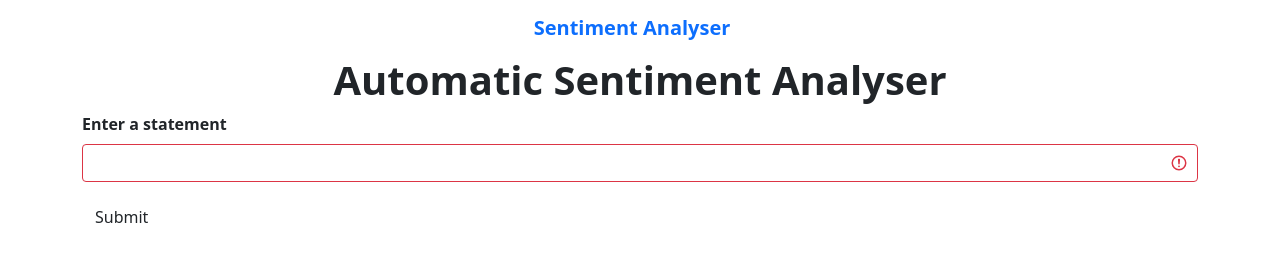
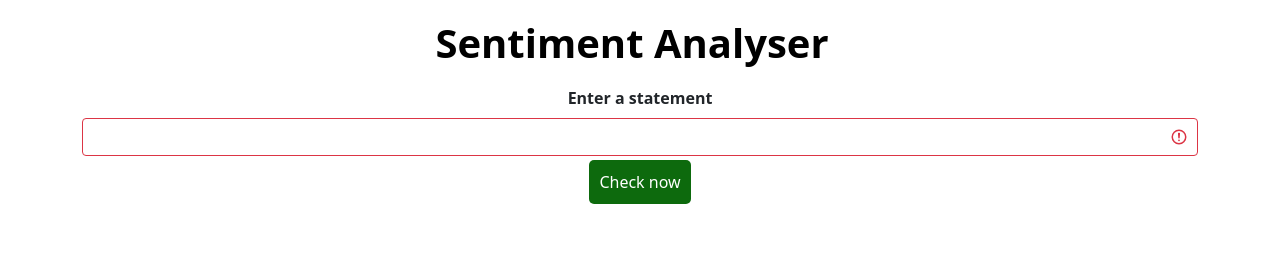
Before and after one commit to sona444/SentimentAnalysis, a Flask app: page / in a window 1280 px wide. Shown: the top 265 px of the page. Run offline with Flask 2, Linux system fonts and the light colour scheme; some libraries are stand-ins or nearby versions.

Commit message:
final changes

```diff
--- a/Covid_data/data-file.txt
+++ /dev/null
@@ -1 +0,0 @@
-Hello world
--- a/app.py
+++ b/app.py
@@ -1,3 +1,4 @@
+from crypt import methods
 from flask import Flask, render_template,request
 import pandas as pd
 import nltk
@@ -12,7 +13,7 @@ nltk.download('vader_lexicon')
 def index():
     return render_template('index.html')
 
-@app.route('/check-sentiment')
+@app.route('/check-sentiment', methods=['GET','POST'])
 def check():
     statement=request.form.get('statement')
     print(statement)
--- a/static/css/main.css
+++ b/static/css/main.css
@@ -0,0 +1,19 @@
+#upload{
+    background-color:rgb(13, 106, 13);
+    color:white;
+    border:0;
+    padding:10px;
+    border-radius:5px;
+}
+form{
+    text-align: center;
+}
+#myChart{
+    text-align: center;
+}
+.navbar-brand{
+    color:black;
+    text-align:center;
+    font-weight:800 !important;
+    font-size: 40px !important;
+}
--- a/templates/index.html
+++ b/templates/index.html
@@ -13,45 +13,67 @@
 <section class="register-form">
     <div class="container form">
     <div class="row reg-form">
-    <h1 style=" text-align:center;font-weight:800;">Automatic Sentiment Analyser</h1>
 
-        <form id="sentiment-form"  class="was-validated" style="margin-bottom:45px;">
+        <form id="sentiment-form"  class="was-validated" style="margin-bottom:45px;" >
 
             <div class="mb-3">
                 <label for="Name" class="form-label">Enter a statement</label>
-                <input type="text" class="form-control" id="statement" required />
+                <input type="text" class="form-control" id="statement" name="statement" required />
                 <div class="valid-feedback"></div>
                 <div class="invalid-feedback"></div>
+                <input type="submit" id="upload" value="Check now">
             </div>
-            <span style="width:100%;"><button type="submit" class="btn" id="btn-send">Submit</button></span>
-          </form>
+
+        </form>
 		  <div></div>
+      <div id="myChart" style="width:100%; height:500px;">
+    </div>
     </div>
   </div>
 </section>
 </main>
 <script>
-$(document).on('click', '#btn-send', function(e){
+$(document).on('submit', '#sentiment-form', function(e){
     e.preventDefault();
     var form = $('#sentiment-form');
     let statement = $('#statement').val();
+    console.log(statement);
     jsondata={
       "statement":statement,
     }
     $("#btn-send").prop("disabled", true);
     $.ajax({
-      type: "get",
+      type: "POST",
       data: jsondata,
       url:"/check-sentiment",
       dataType: "json",
         complete: function(resp){
+          const myObj = JSON.parse(resp.responseText);
           $("#btn-send").prop("disabled", false);
-          alert(resp.responseText);
+          google.charts.load('current', {'packages':['corechart']});
+          google.charts.setOnLoadCallback(drawChart);
+
+          function drawChart() {
+          var data = google.visualization.arrayToDataTable([
+            ['Sentiment', 'Percentage'],
+            ['Positive',myObj.pos],
+            ['Negative',myObj.neg],
+            ['Neutral',myObj.neu]
+          ]);
+
+          var options = {
+            title:'Sentiments of statement "' + statement + '"',
+            is3D:true
+          };
+
+          var chart = new google.visualization.PieChart(document.getElementById('myChart'));
+            chart.draw(data, options);
+          }
 		  console.log(resp.responseText);
           }
           // enabled the submit button
 
       });
 });
-</script>
+</script>-->
 {% endblock content %}
--- a/templates/layout/base.html
+++ b/templates/layout/base.html
@@ -4,6 +4,7 @@
 
 <head>
     <meta charset="utf-8">
+    <script src="https://www.gstatic.com/charts/loader.js"></script>
     <meta http-equiv="X-UA-Compatible" content="IE=edge">
     <meta name="viewport" content="width=device-width, initial-scale=1, shrink-to-fit=no">
     <title>{% block title %} Sentiment Analyser App {% endblock title %}</title>
@@ -12,7 +13,7 @@
     <script src="https://ajax.googleapis.com/ajax/libs/jquery/3.5.1/jquery.min.js"></script>
     <script src="https://cdnjs.cloudflare.com/ajax/libs/popper.js/1.12.9/umd/popper.min.js" integrity="sha384-ApNbgh9B+Y1QKtv3Rn7W3mgPxhU9K/ScQsAP7hUibX39j7fakFPskvXusvfa0b4Q" crossorigin="anonymous"></script>
     <script src="https://maxcdn.bootstrapcdn.com/bootstrap/4.0.0/js/bootstrap.min.js" integrity="sha384-JZR6Spejh4U02d8jOt6vLEHfe/JQGiRRSQQxSfFWpi1MquVdAyjUar5+76PVCmYl" crossorigin="anonymous"></script>
-    <link href="{{url_for('static',filename='css/style.css')}}" rel="stylesheet">
+    <link href="{{url_for('static',filename='css/main.css')}}" rel="stylesheet">
     <link href="https://cdn.jsdelivr.net/npm/bootstrap@5.1.3/dist/css/bootstrap.min.css" rel="stylesheet" integrity="sha384-1BmE4kWBq78iYhFldvKuhfTAU6auU8tT94WrHftjDbrCEXSU1oBoqyl2QvZ6jIW3" crossorigin="anonymous">
     <link href="https://unpkg.com/aos@2.3.1/dist/aos.css" rel="stylesheet">
     <script src="https://unpkg.com/aos@2.3.1/dist/aos.js"></script>
```
Also changed, not shown: Covid_data/analysis.py (deleted, +0 -35 lines), x.py (deleted, +0 -8 lines), Covid_data/analysis.PNG (deleted), 1 other file.
